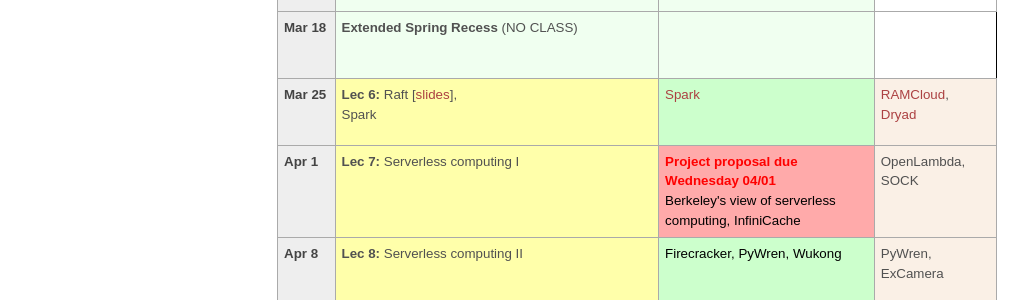
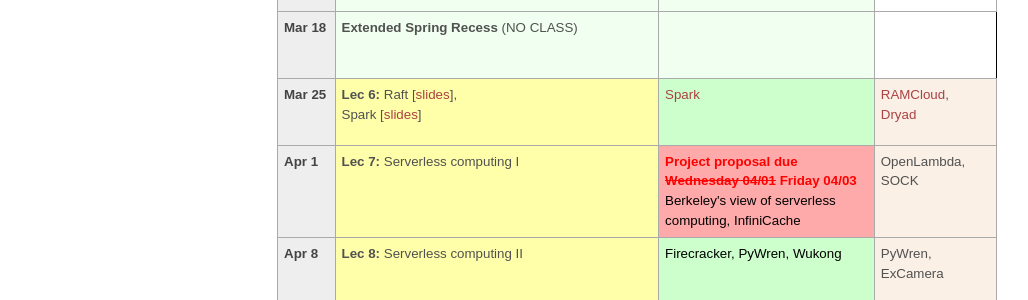
Before and after one commit to tddg/cs675-spring20, a Jekyll site: the page built from schedule.md, in a window 1280 px wide. Shown: the part 965-1265 px from the top of the page, without its empty margins (3-1031 px from the left). Built offline with Jekyll 4.4.1, drawn with Linux system fonts in a browser that asks for light colours.

Commit message:
added spark slides

```diff
--- a/_data/news.yml
+++ b/_data/news.yml
@@ -1,3 +1,7 @@
+
+- date: <strong>03/25/2020</strong>
+  headline: "Deadline of the project proposal extended to 04/03 Friday."
+
 - date: <strong>03/17/2020</strong>
   headline: "<a href='./schedule.html'>Schedule</a> gets slightly adjusted due to current situation."
 
--- a/schedule.md
+++ b/schedule.md
@@ -176,7 +176,7 @@ The course schedule is tentative and subject to change. You can find our reading
   <td id="2020-3-25" class="date"><b>Mar 25</b></td>
   <td class="lecture">
 	<b>Lec 6:</b> Raft [<a href="./public/lecs/raft.pdf">slides</a>], <br/>
-		Spark </td>
+		Spark [<a href="./public/lecs/lec6-spark.pdf">slides</a>] </td>
   <td class="nodue">
 	<span class="reading"><a href="./public/papers/spark_nsdi12.pdf">Spark</a></span></td>
   <td class="optional"><a href="./public/papers/ramcloud.pdf">RAMCloud</a>, <br/>
@@ -187,7 +187,7 @@ The course schedule is tentative and subject to change. You can find our reading
   <td class="lecture">
 	<b>Lec 7:</b> Serverless computing I</td>
   <td class="deadline">
-	<span class="hwdue">Project proposal due Wednesday 04/01</span><br/>
+	<span class="hwdue">Project proposal due <strike>Wednesday 04/01</strike> Friday 04/03</span><br/>
 	<span class="reading">Berkeley's view of serverless computing, InfiniCache</span></td>
   <td class="optional">OpenLambda, SOCK</td>
 </tr>
```
Also changed, not shown: 1 other file.
